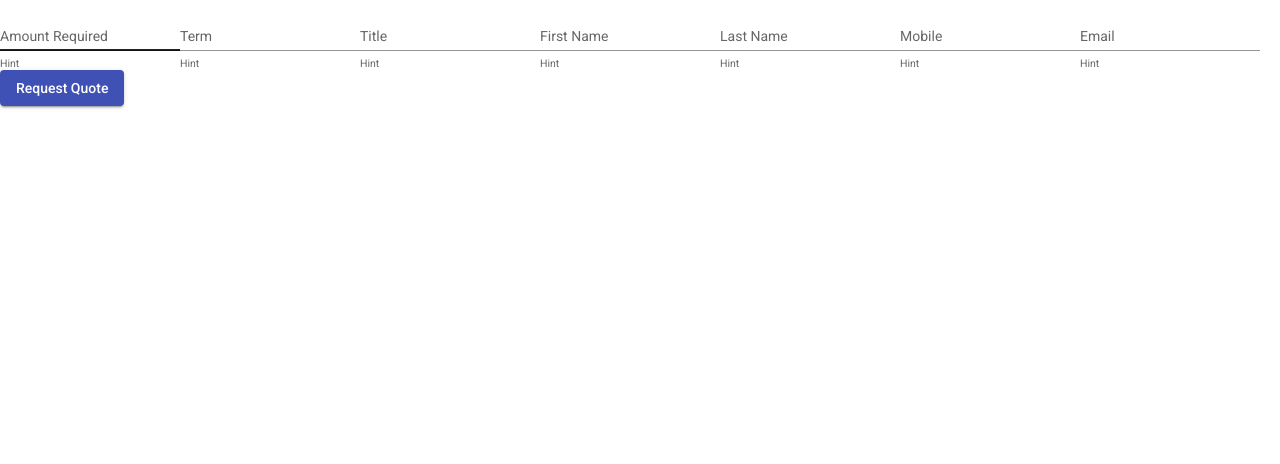
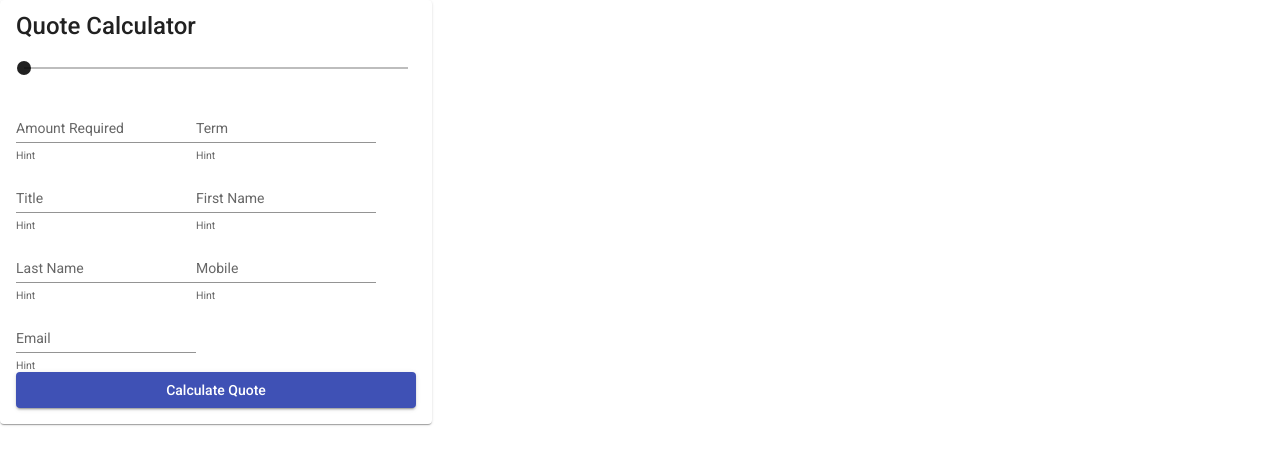
Before and after one commit to PlacidoPenitente/MoneyMe.Api, an Angular app in the folder MoneyMe/: page / in a window 1280 px wide. Shown: the top 464 px of the page. Built offline with nearby package versions, Linux system fonts and the light colour scheme.

Commit message:
Updated quote form.

```diff
--- a/MoneyMe/src/app/app.component.html
+++ b/MoneyMe/src/app/app.component.html
@@ -1 +1 @@
-<app-third-party></app-third-party>
+<app-quote-calculator></app-quote-calculator>
--- /dev/null
+++ b/MoneyMe/src/app/quote-calculator/quote-calculator.component.css
@@ -0,0 +1,8 @@
+mat-card {
+    width: 400px;
+}
+
+form {
+    display: flex;
+    flex-direction: column;
+}
--- /dev/null
+++ b/MoneyMe/src/app/quote-calculator/quote-calculator.component.html
@@ -0,0 +1,49 @@
+<mat-card>
+  <mat-card-title>Quote Calculator</mat-card-title>
+  <mat-card-content>
+    <form>
+      <mat-slider [displayWith]="formatLabel" thumbLabel tickInterval="1000" step="1000" min="0" max="100000">
+      </mat-slider>
+      <div>
+        <mat-form-field appearance="standard">
+          <mat-label>Amount Required</mat-label>
+          <input matInput placeholder="5000 (AUD)" />
+          <mat-hint>Hint</mat-hint>
+        </mat-form-field>
+        <mat-form-field appearance="standard">
+          <mat-label>Term</mat-label>
+          <input matInput placeholder="6 (months)" />
+          <mat-hint>Hint</mat-hint>
+        </mat-form-field>
+        <mat-form-field appearance="standard">
+          <mat-label>Title</mat-label>
+          <input matInput placeholder="Mr." />
+          <mat-hint>Hint</mat-hint>
+        </mat-form-field>
+        <mat-form-field appearance="standard">
+          <mat-label>First Name</mat-label>
+          <input matInput placeholder="Oliver" />
+          <mat-hint>Hint</mat-hint>
+        </mat-form-field>
+        <mat-form-field appearance="standard">
+          <mat-label>Last Name</mat-label>
+          <input matInput placeholder="Smith" />
+          <mat-hint>Hint</mat-hint>
+        </mat-form-field>
+        <mat-form-field appearance="standard">
+          <mat-label>Mobile</mat-label>
+          <input matInput placeholder=" +61412345678" />
+          <mat-hint>Hint</mat-hint>
+        </mat-form-field>
+        <mat-form-field appearance="standard">
+          <mat-label>Email</mat-label>
+          <input matInput placeholder="oliver.smith@gmail.com" />
+          <mat-hint>Hint</mat-hint>
+        </mat-form-field>
+      </div>
+      <button type="button" (click)="requestQuoteAsync()" mat-raised-button color="primary">
+        Calculate Quote
+      </button>
+    </form>
+  </mat-card-content>
+</mat-card>
--- /dev/null
+++ b/MoneyMe/src/app/quote-calculator/quote-calculator.component.ts
@@ -0,0 +1,43 @@
+import { HttpClient, HttpHeaders } from '@angular/common/http';
+import { Component, OnInit } from '@angular/core';
+import { Quote } from 'src/quote.model';
+
+@Component({
+  selector: 'app-quote-calculator',
+  templateUrl: './quote-calculator.component.html',
+  styleUrls: ['./quote-calculator.component.css']
+})
+export class QuoteCalculatorComponent implements OnInit {
+
+  constructor(private httpClient: HttpClient) { }
+
+  ngOnInit(): void {
+  }
+
+  formatLabel(value: number) {
+    if (value >= 1000) {
+      return Math.round(value / 1000) + 'k';
+    }
+
+    return value;
+  }
+
+  public async requestQuoteAsync(): Promise<void> {
+    var quote = new Quote();
+    quote.AmountRequired = 5000;
+    quote.Term = 6;
+    quote.Title = "Mr.";
+    quote.FirstName = "Jay Mark";
+    quote.LastName = "Estrera";
+    quote.DateOfBirth = new Date(Date.parse("06/15/1995"));
+    quote.Mobile = "+6412345678";
+    quote.Email = "jaymark.estrera@gmail.com";
+
+    var redirectUrlObservable = await this.httpClient.post<string>("https://localhost:5001/api/quote/request", quote, {
+      headers: new HttpHeaders({
+        'Content-Type': 'application/json'
+      })
+    });
+    redirectUrlObservable.subscribe({ next: (redirectUrl) => console.log("first") });
+  }
+}
```
Also changed, not shown: MoneyMe/src/app/app.module.ts (+7 -1 lines).
